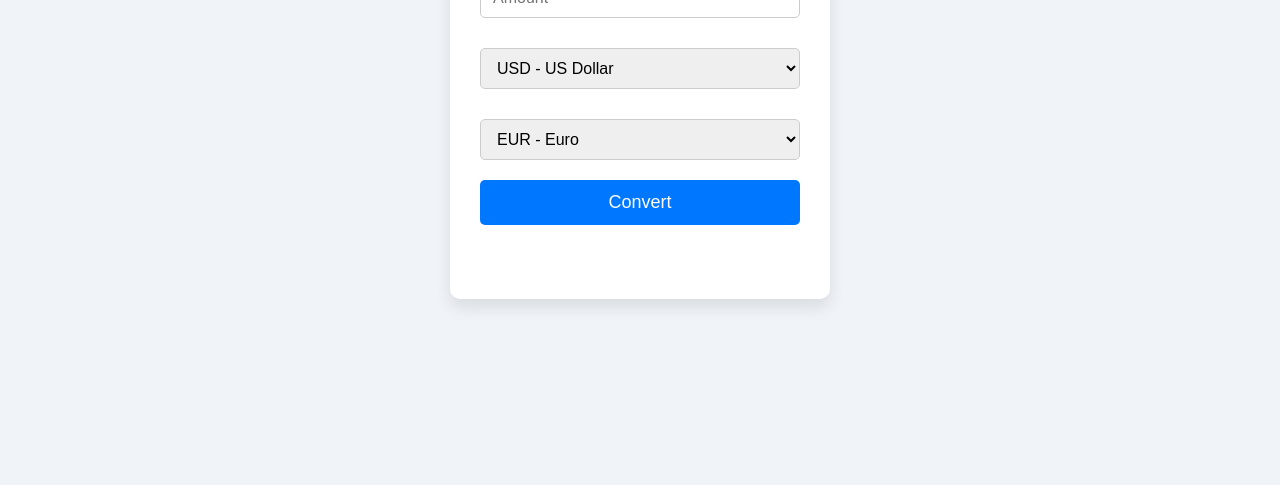
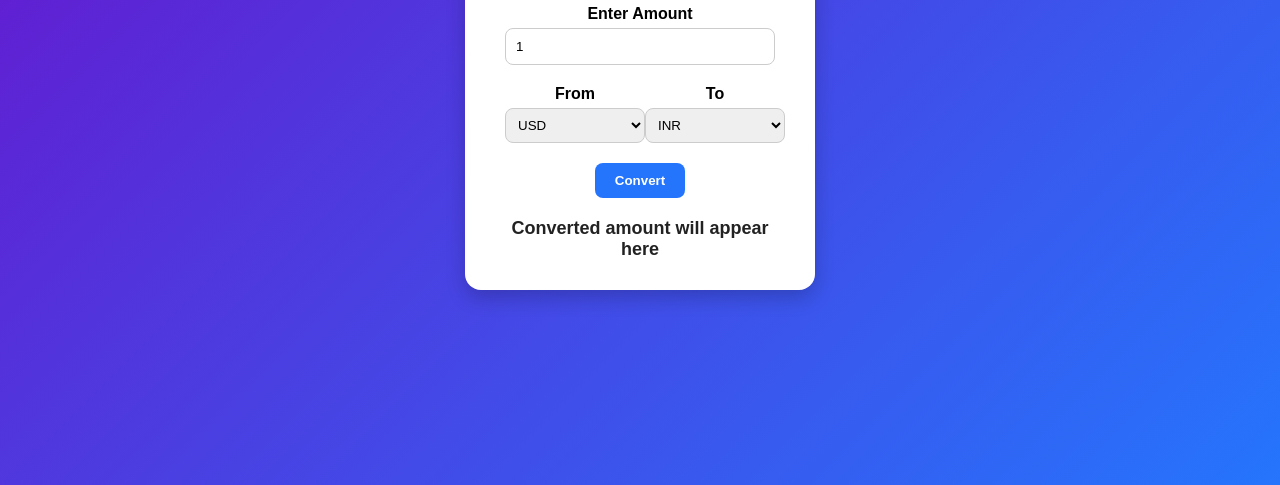
Before and after one commit to Anitha-Annem/Currency-Converter, a plain HTML site: page index.html in a window 1280 px wide. Shown: the part 315-800 px from the top of the page. Drawn offline with Linux system fonts and the light colour scheme.

Commit message:
Add files via upload

```diff
--- a/index.html
+++ b/index.html
@@ -1,133 +1,39 @@
 <!DOCTYPE html>
-<html lang="en" >
+<html lang="en">
 <head>
   <meta charset="UTF-8" />
-  <meta name="viewport" content="width=device-width, initial-scale=1" />
+  <meta name="viewport" content="width=device-width, initial-scale=1.0" />
   <title>Currency Converter</title>
-  <style>
-    body {
-      font-family: Arial, sans-serif;
-      background: #f0f4f8;
-      display: flex;
-      justify-content: center;
-      align-items: center;
-      height: 100vh;
-      margin: 0;
-    }
-    .converter {
-      background: white;
-      padding: 30px;
-      border-radius: 10px;
-      box-shadow: 0 8px 16px rgba(0,0,0,0.1);
-      width: 320px;
-      text-align: center;
-    }
-    h2 {
-      margin-bottom: 20px;
-      color: #333;
-    }
-    input[type="number"], select {
-      width: 100%;
-      padding: 10px 12px;
-      margin: 10px 0 20px 0;
-      border-radius: 5px;
-      border: 1px solid #ccc;
-      font-size: 16px;
-      box-sizing: border-box;
-      outline: none;
-      transition: border-color 0.3s;
-    }
-    input[type="number"]:focus, select:focus {
-      border-color: #0077ff;
-    }
-    button {
-      background: #0077ff;
-      color: white;
-      padding: 12px 0;
-      width: 100%;
-      border: none;
-      border-radius: 5px;
-      font-size: 18px;
-      cursor: pointer;
-      transition: background-color 0.3s;
-    }
-    button:hover {
-      background: #005fcc;
-    }
-    .result {
-      margin-top: 20px;
-      font-weight: bold;
-      color: #0077ff;
-      min-height: 24px;
-    }
-  </style>
+  <link rel="stylesheet" href="style.css" />
 </head>
 <body>
-  <div class="converter">
-    <h2>Currency Converter</h2>
-    <input type="number" id="amount" placeholder="Amount" min="0" />
-    <select id="fromCurrency">
-      <option value="USD">USD - US Dollar</option>
-      <option value="EUR">EUR - Euro</option>
-      <option value="GBP">GBP - British Pound</option>
-      <option value="INR">INR - Indian Rupee</option>
-      <option value="JPY">JPY - Japanese Yen</option>
-    </select>
-    <select id="toCurrency">
-      <option value="EUR">EUR - Euro</option>
-      <option value="USD">USD - US Dollar</option>
-      <option value="GBP">GBP - British Pound</option>
-      <option value="INR">INR - Indian Rupee</option>
-      <option value="JPY">JPY - Japanese Yen</option>
-    </select>
-    <button id="convertBtn">Convert</button>
-    <div class="result" id="result"></div>
+  <div class="converter-container">
+    <h1>💱 Currency Converter</h1>
+
+    <div class="converter-box">
+      <div class="amount">
+        <label for="amount">Enter Amount</label>
+        <input type="number" id="amount" placeholder="Enter amount" value="1" />
+      </div>
+
+      <div class="dropdowns">
+        <div class="from">
+          <label>From</label>
+          <select id="fromCurrency"></select>
+        </div>
+
+        <div class="to">
+          <label>To</label>
+          <select id="toCurrency"></select>
+        </div>
+      </div>
+
+      <button id="convertBtn">Convert</button>
+
+      <div class="result" id="result">Converted amount will appear here</div>
+    </div>
   </div>
 
-  <script>
-    const amountInput = document.getElementById('amount');
-    const fromCurrency = document.getElementById('fromCurrency');
-    const toCurrency = document.getElementById('toCurrency');
-    const convertBtn = document.getElementById('convertBtn');
-    const resultDiv = document.getElementById('result');
-
-    convertBtn.addEventListener('click', () => {
-      const amount = parseFloat(amountInput.value);
-      if (isNaN(amount) || amount <= 0) {
-        resultDiv.textContent = 'Please enter a valid amount.';
-        return;
-      }
-      const from = fromCurrency.value;
-      const to = toCurrency.value;
-
-      if (from === to) {
-        resultDiv.textContent = 'Please select different currencies.';
-        return;
-      }
-
-      resultDiv.textContent = 'Converting...';
-
-      // Using ExchangeRate-API: https://www.exchangerate-api.com
-      // No API key needed for this free endpoint
-      fetch(`https://open.er-api.com/v6/latest/${from}`)
-        .then(response => response.json())
-        .then(data => {
-          if (data.result === 'error') {
-            resultDiv.textContent = 'Error fetching exchange rates.';
-            return;
-          }
-          const rate = data.rates[to];
-          if (!rate) {
-            resultDiv.textContent = 'Conversion rate not available.';
-            return;
-          }
-          const convertedAmount = (amount * rate).toFixed(2);
-          resultDiv.textContent = `${amount} ${from} = ${convertedAmount} ${to}`;
-        })
-        .catch(() => {
-          resultDiv.textContent = 'Error connecting to exchange rate service.';
-        });
-    });
-  </script>
+  <script src="script.js"></script>
 </body>
 </html>
--- /dev/null
+++ b/script.js
@@ -0,0 +1,45 @@
+const fromCurrency = document.getElementById("fromCurrency");
+const toCurrency = document.getElementById("toCurrency");
+const convertBtn = document.getElementById("convertBtn");
+const amount = document.getElementById("amount");
+const result = document.getElementById("result");
+
+// Load currency list
+const currencies = ["USD", "EUR", "INR", "GBP", "JPY", "CAD", "AUD", "SGD", "CNY"];
+
+currencies.forEach(code => {
+  const option1 = document.createElement("option");
+  const option2 = document.createElement("option");
+  option1.value = option2.value = code;
+  option1.textContent = option2.textContent = code;
+  fromCurrency.appendChild(option1);
+  toCurrency.appendChild(option2);
+});
+
+fromCurrency.value = "USD";
+toCurrency.value = "INR";
+
+// Convert button click
+convertBtn.addEventListener("click", async () => {
+  const from = fromCurrency.value;
+  const to = toCurrency.value;
+  const amt = parseFloat(amount.value);
+
+  if (isNaN(amt) || amt <= 0) {
+    result.textContent = "Please enter a valid amount!";
+    return;
+  }
+
+  const url = `https://api.exchangerate-api.com/v4/latest/${from}`;
+
+  try {
+    const res = await fetch(url);
+    const data = await res.json();
+    const rate = data.rates[to];
+    const converted = (amt * rate).toFixed(2);
+
+    result.textContent = `${amt} ${from} = ${converted} ${to}`;
+  } catch (error) {
+    result.textContent = "Error fetching exchange rates!";
+  }
+});
--- /dev/null
+++ b/style.css
@@ -0,0 +1,78 @@
+* {
+  margin: 0;
+  padding: 0;
+  box-sizing: border-box;
+  font-family: "Poppins", sans-serif;
+}
+
+body {
+  background: linear-gradient(135deg, #6a11cb, #2575fc);
+  height: 100vh;
+  display: flex;
+  justify-content: center;
+  align-items: center;
+}
+
+.converter-container {
+  background-color: #fff;
+  padding: 30px 40px;
+  border-radius: 16px;
+  box-shadow: 0 8px 20px rgba(0, 0, 0, 0.2);
+  width: 350px;
+  text-align: center;
+}
+
+h1 {
+  margin-bottom: 20px;
+  color: #333;
+}
+
+.converter-box label {
+  display: block;
+  margin-bottom: 5px;
+  font-weight: 600;
+}
+
+.amount input {
+  width: 100%;
+  padding: 10px;
+  margin-bottom: 20px;
+  border-radius: 8px;
+  border: 1px solid #ccc;
+  outline: none;
+}
+
+.dropdowns {
+  display: flex;
+  justify-content: space-between;
+  margin-bottom: 20px;
+}
+
+select {
+  width: 140px;
+  padding: 8px;
+  border-radius: 8px;
+  border: 1px solid #ccc;
+}
+
+button {
+  background-color: #2575fc;
+  color: white;
+  border: none;
+  padding: 10px 20px;
+  border-radius: 8px;
+  cursor: pointer;
+  font-weight: 600;
+  transition: background 0.3s;
+}
+
+button:hover {
+  background-color: #6a11cb;
+}
+
+.result {
+  margin-top: 20px;
+  font-size: 18px;
+  color: #222;
+  font-weight: 600;
+}
```
